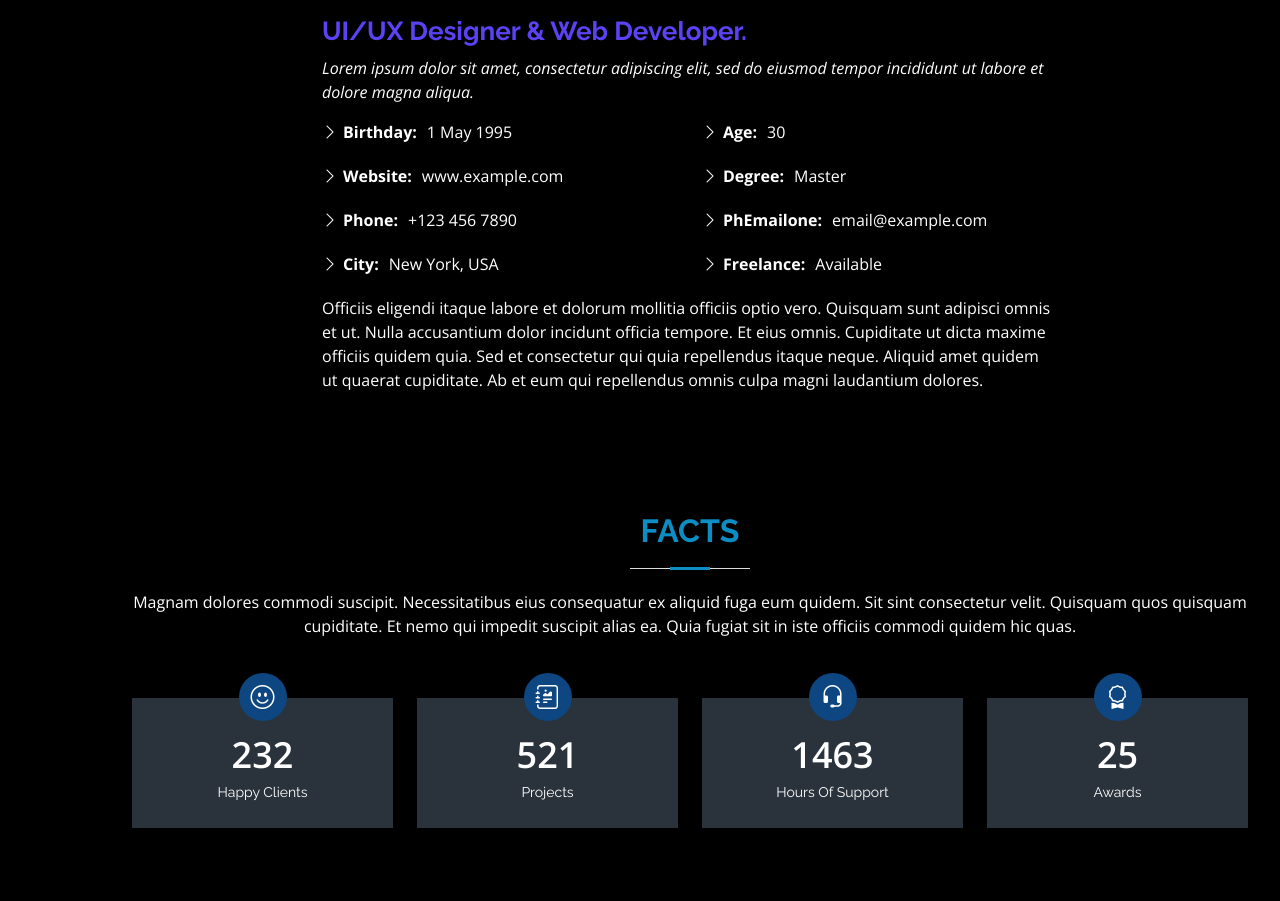
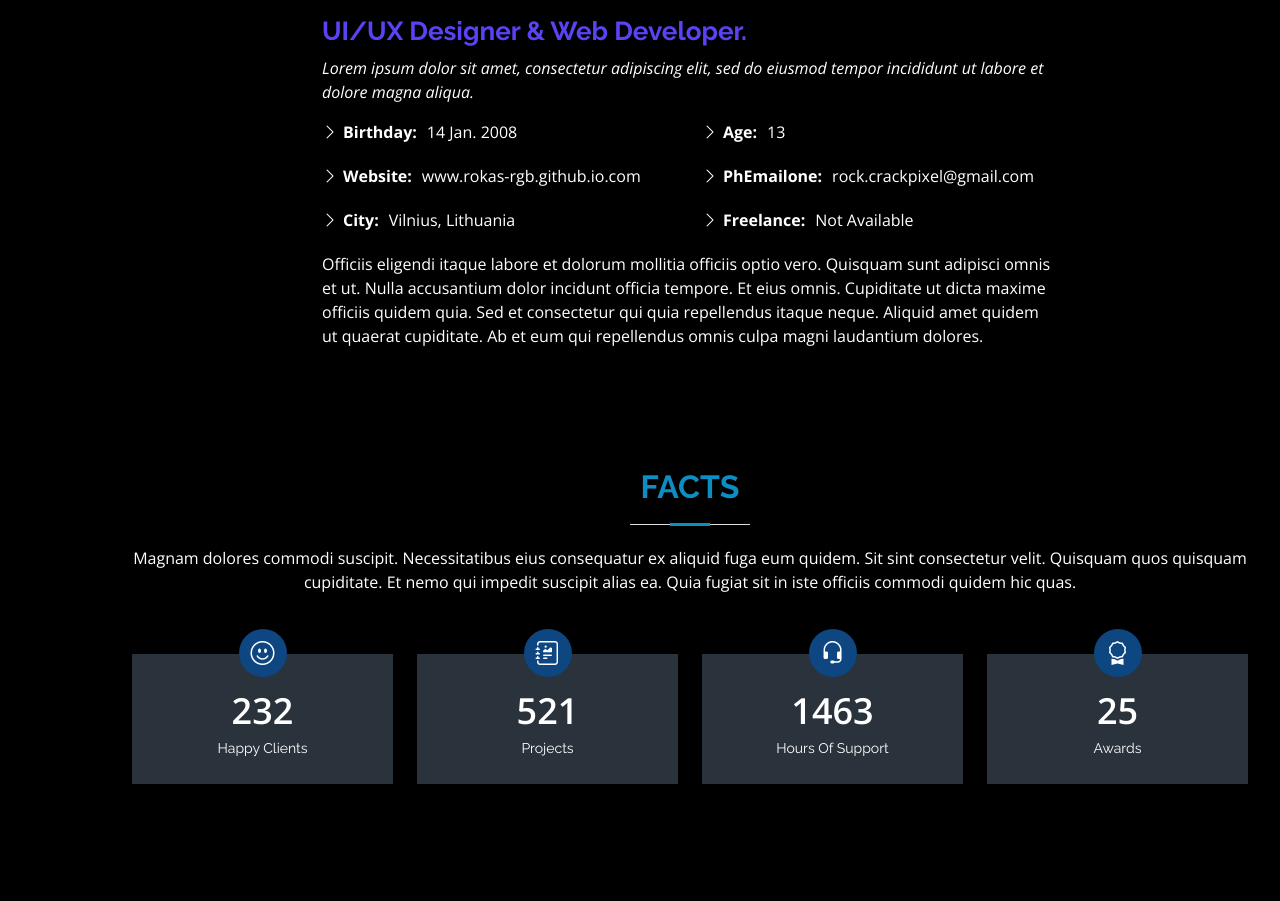
Before and after one commit to Rokas-rgb/Rokas-rgb.github.io, a plain HTML site: page index.html in a window 1280 px wide. Shown: the part 1000-1901 px from the top of the page. Drawn offline with nearby package versions, Linux system fonts and the light colour scheme.

Commit message:
Update index.html
update

```diff
--- a/index.html
+++ b/index.html
@@ -52,7 +52,7 @@
   <section id="hero" class="d-flex flex-column justify-content-center">
     <div class="container" data-aos="zoom-in" data-aos-delay="200">
       <h1>RockOrBonk</h1>
-      <p>I'm a <span class="typed" data-typed-items="Gamer, Developer, Freelancer, dumb guy"></span>.</p>
+      <p>I'm a <span class="typed" data-typed-items="Gamer, Developer, Freelancer"></span>.</p>
       <div class="social-links">
         <a href="https://twitter.com/RockORBonk" class="twitter"><i class="bx bxl-twitter"></i></a>
         <a href="https://github.com/Rokas-rgb" class="github"><i class="bx bxl-github"></i></a>
@@ -83,18 +83,16 @@
             <div class="row">
               <div class="col-lg-6">
                 <ul>
-                  <li><i class="bi bi-chevron-right"></i> <strong>Birthday:</strong> <span>1 May 1995</span></li>
-                  <li><i class="bi bi-chevron-right"></i> <strong>Website:</strong> <span>www.example.com</span></li>
-                  <li><i class="bi bi-chevron-right"></i> <strong>Phone:</strong> <span>+123 456 7890</span></li>
-                  <li><i class="bi bi-chevron-right"></i> <strong>City:</strong> <span>New York, USA</span></li>
+                  <li><i class="bi bi-chevron-right"></i> <strong>Birthday:</strong> <span>14 Jan. 2008</span></li>
+                  <li><i class="bi bi-chevron-right"></i> <strong>Website:</strong> <span>www.rokas-rgb.github.io.com</span></li>
+                  <li><i class="bi bi-chevron-right"></i> <strong>City:</strong> <span>Vilnius, Lithuania</span></li>
                 </ul>
               </div>
               <div class="col-lg-6">
                 <ul>
-                  <li><i class="bi bi-chevron-right"></i> <strong>Age:</strong> <span>30</span></li>
-                  <li><i class="bi bi-chevron-right"></i> <strong>Degree:</strong> <span>Master</span></li>
-                  <li><i class="bi bi-chevron-right"></i> <strong>PhEmailone:</strong> <span>email@example.com</span></li>
-                  <li><i class="bi bi-chevron-right"></i> <strong>Freelance:</strong> <span>Available</span></li>
+                  <li><i class="bi bi-chevron-right"></i> <strong>Age:</strong> <span>13</span></li>
+                  <li><i class="bi bi-chevron-right"></i> <strong>PhEmailone:</strong> <span>rock.crackpixel@gmail.com</span></li>
+                  <li><i class="bi bi-chevron-right"></i> <strong>Freelance:</strong> <span>Not Available</span></li>
                 </ul>
               </div>
             </div>
```
